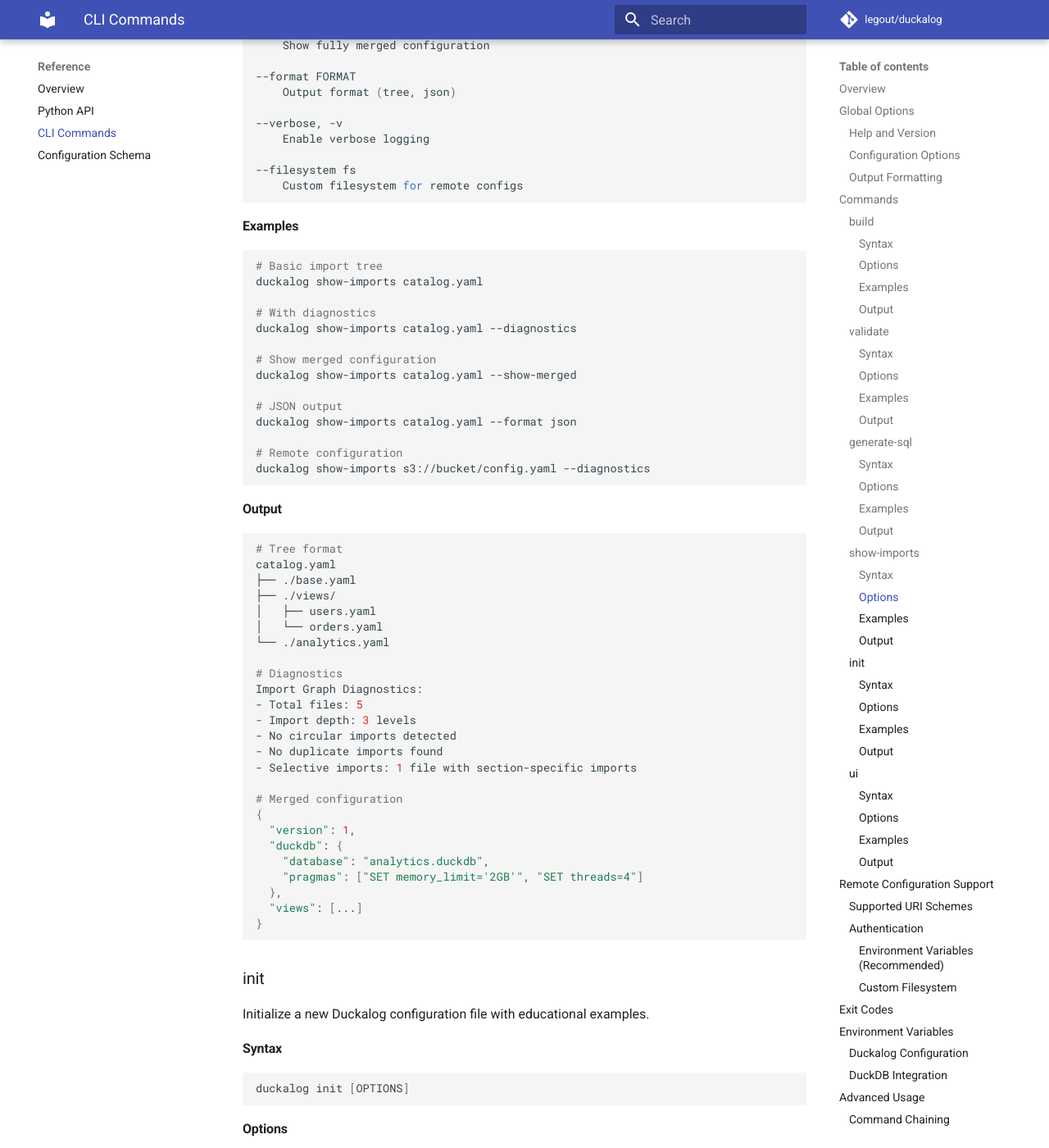
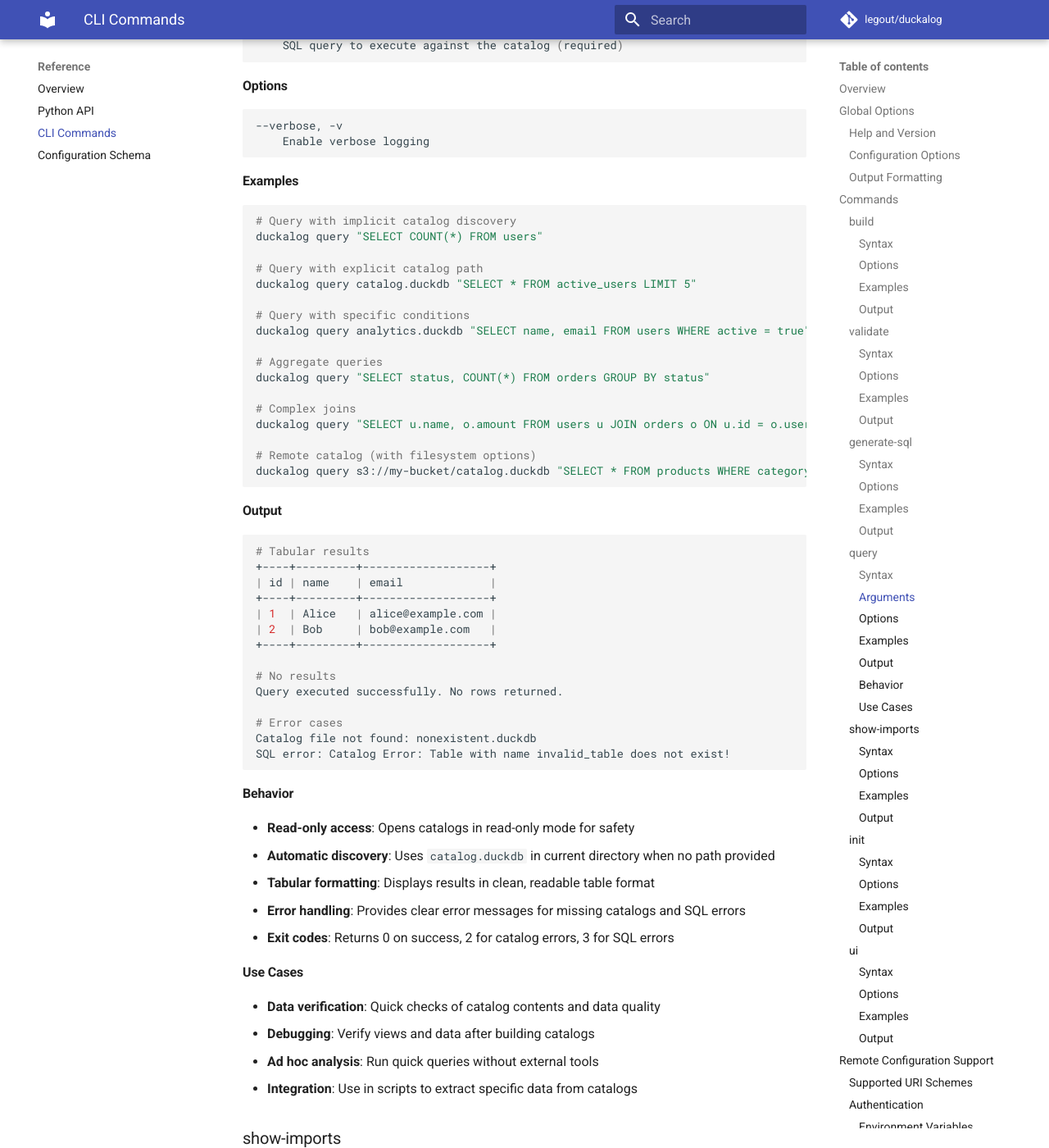
Before and after one commit to legout/duckalog, an MkDocs documentation site: the page built from docs/reference/cli.md, in a window 1280 px wide and 1400 px high, scrolled down 5625 px. Shown: the whole window at 82% size. Built offline with MkDocs 1.6.1 and Material for MkDocs 9.7.7, drawn with Linux system fonts in a browser that asks for light colours; comment, search, counter and statistics services are not loaded; some of the changed text lies outside the part shown.

Commit message:
feat: add CLI query command for ad-hoc SQL execution
Implement duckalog query command to execute SQL queries against existing
DuckDB catalogs with tabular output and comprehensive error handling.

Features:
- Optional catalog path with automatic discovery (catalog.duckdb)
- Read-only catalog access for safety
- Clean tabular result formatting
- Clear error messages and proper exit codes
- Comprehensive test suite with 11 test scenarios
- Updated CLI documentation and specifications
- Added to quickstart guide with usage examples

Resolves the gap between documentation examples and available CLI functionality.

````diff
--- a/docs/reference/cli.md
+++ b/docs/reference/cli.md
@@ -250,6 +250,82 @@
   ]
 }
 ```
+
+### query
+
+Execute SQL queries against a DuckDB catalog and display results in tabular format.
+
+#### Syntax
+```bash
+duckalog query [OPTIONS] [CATALOG_PATH] SQL
+```
+
+#### Arguments
+```bash
+CATALOG_PATH
+    Path to DuckDB catalog file (optional, defaults to catalog.duckdb in current directory)
+
+SQL
+    SQL query to execute against the catalog (required)
+```
+
+#### Options
+```bash
+--verbose, -v
+    Enable verbose logging
+```
+
+#### Examples
+```bash
+# Query with implicit catalog discovery
+duckalog query "SELECT COUNT(*) FROM users"
+
+# Query with explicit catalog path
+duckalog query catalog.duckdb "SELECT * FROM active_users LIMIT 5"
+
+# Query with specific conditions
+duckalog query analytics.duckdb "SELECT name, email FROM users WHERE active = true"
+
+# Aggregate queries
+duckalog query "SELECT status, COUNT(*) FROM orders GROUP BY status"
+
+# Complex joins
+duckalog query "SELECT u.name, o.amount FROM users u JOIN orders o ON u.id = o.user_id WHERE o.amount > 100"
+
+# Remote catalog (with filesystem options)
+duckalog query s3://my-bucket/catalog.duckdb "SELECT * FROM products WHERE category = 'electronics'" --fs-key AKIA... --fs-secret wJalr...
+```
+
+#### Output
+```bash
+# Tabular results
++----+---------+-------------------+
+| id | name    | email             |
++----+---------+-------------------+
+| 1  | Alice   | alice@example.com |
+| 2  | Bob     | bob@example.com   |
++----+---------+-------------------+
+
+# No results
+Query executed successfully. No rows returned.
+
+# Error cases
+Catalog file not found: nonexistent.duckdb
+SQL error: Catalog Error: Table with name invalid_table does not exist!
+```
+
+#### Behavior
+- **Read-only access**: Opens catalogs in read-only mode for safety
+- **Automatic discovery**: Uses `catalog.duckdb` in current directory when no path provided
+- **Tabular formatting**: Displays results in clean, readable table format
+- **Error handling**: Provides clear error messages for missing catalogs and SQL errors
+- **Exit codes**: Returns 0 on success, 2 for catalog errors, 3 for SQL errors
+
+#### Use Cases
+- **Data verification**: Quick checks of catalog contents and data quality
+- **Debugging**: Verify views and data after building catalogs
+- **Ad hoc analysis**: Run quick queries without external tools
+- **Integration**: Use in scripts to extract specific data from catalogs
 
 ### show-imports
 
````
Also changed, not shown: docs/_snippets/intro-quickstart.md (+12 -1 lines), openspec/changes/add-cli-query-command/proposal.md (added, +48 -0 lines), openspec/changes/add-cli-query-command/specs/cli/spec.md (added, +33 -0 lines), openspec/changes/add-cli-query-command/tasks.md (added, +18 -0 lines), openspec/specs/cli/spec.md (+41 -0 lines), 2 other files.
